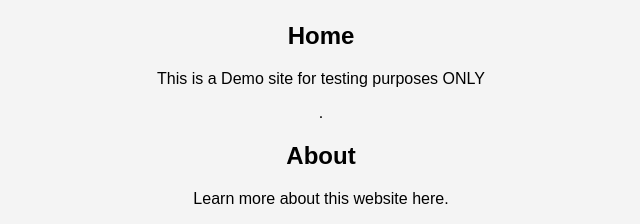
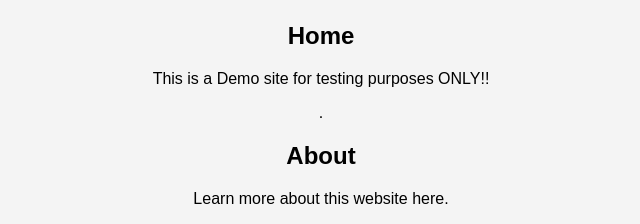
Before and after one commit to jayvient0/CI-CD-Ass, a plain HTML site: page index.html in a window 1280 px wide. Shown: the part 176-400 px from the top of the page, 319-959 px from the left. Drawn offline with Linux system fonts and the light colour scheme.

Commit message:
Testing pipeline

```diff
--- a/index.html
+++ b/index.html
@@ -54,7 +54,7 @@
     <main>
         <section id="home">
             <h2>Home</h2>
-            <p>This is a Demo site for testing purposes ONLY</p>.</p>
+            <p>This is a Demo site for testing purposes ONLY!!</p>.</p>
         </section>
         <section id="about">
             <h2>About</h2>
```
